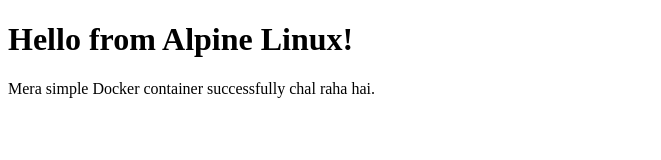
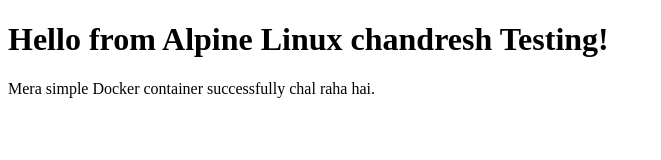
Before and after one commit to cpbhanawat1/docker-working, a plain HTML site: page index.html in a window 1280 px wide. Shown: the whole page, without its empty margins (0-661 px from the left). Drawn offline with Linux system fonts and the light colour scheme.

Commit message:
Update heading text in index.html

```diff
--- a/index.html
+++ b/index.html
@@ -4,7 +4,7 @@
     <title>My Alpine Docker App</title>
 </head>
 <body>
-    <h1>Hello from Alpine Linux!</h1>
+    <h1>Hello from Alpine Linux chandresh Testing!</h1>
     <p>Mera simple Docker container successfully chal raha hai.</p>
 </body>
 </html>
```
